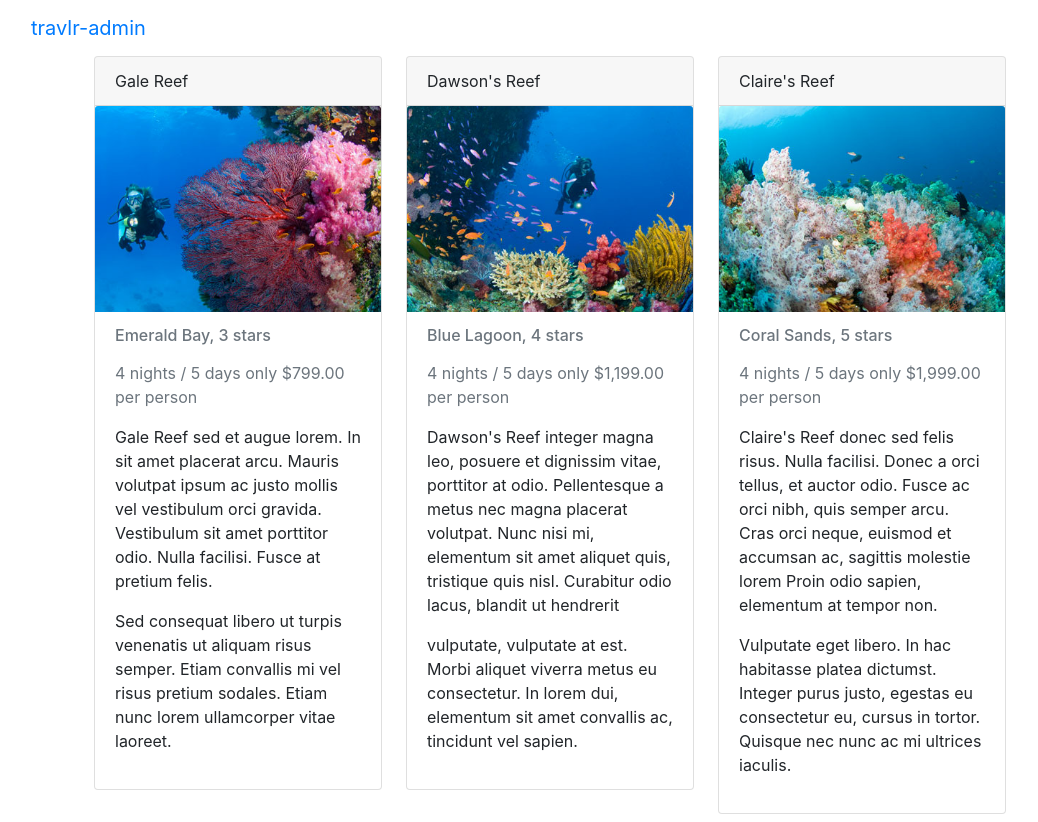
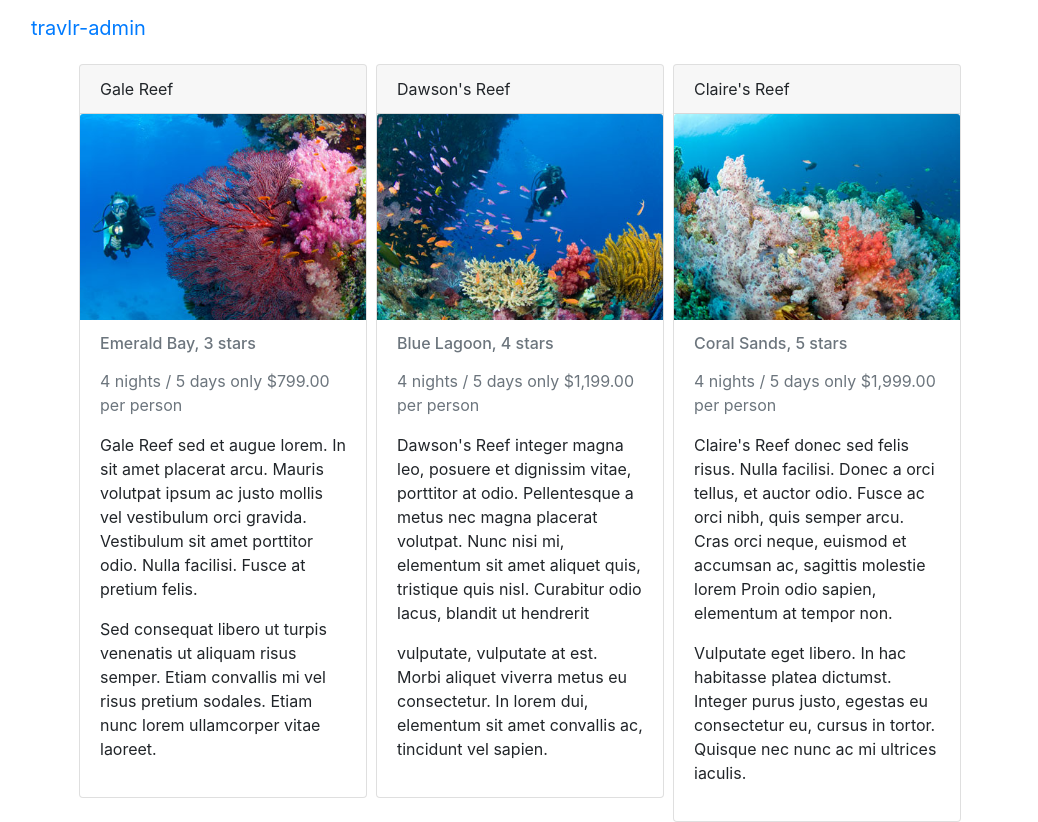
Before and after one commit to BStoller/CS465, an Angular app in the folder travlr/app_admin/: page / in a window 1280 px wide. Shown: the whole page, without its empty margins (0-1038 px from the left). Built offline with nearby package versions, Linux system fonts and the light colour scheme.

Commit message:
Component for trip-card

```diff
--- a/travlr/app_admin/src/app/app.module.ts
+++ b/travlr/app_admin/src/app/app.module.ts
@@ -3,11 +3,13 @@ import { NgModule } from '@angular/core';
 
 import { AppComponent } from './app.component';
 import { TripListingComponent } from './trip-listing/trip-listing.component';
+import { TripCardComponent } from './trip-card/trip-card.component';
 
 @NgModule({
   declarations: [
     AppComponent,
-    TripListingComponent
+    TripListingComponent,
+    TripCardComponent
   ],
   imports: [
     BrowserModule
--- /dev/null
+++ b/travlr/app_admin/src/app/trip-card/trip-card.component.html
@@ -0,0 +1,9 @@
+<div class="card ml-4" style="width: 18rem">
+  <div class="card-header">{{trip.name}}</div>
+  <img src="assets/images/{{trip.image}}" alt="trip thumbnail" class="card-img-top">
+  <div class="card-body">
+      <h6 class="card-subtitle mb-2 text-muted">{{trip.resort}}</h6>
+      <p class="card-subtitle mb-3 mt-3 text-muted">{{trip.length}} only {{trip.perPerson | currency:'USD':true}} per person</p>
+      <p class="card-text" [innerHTML]="trip.description"></p>
+  </div>
+</div>
--- /dev/null
+++ b/travlr/app_admin/src/app/trip-card/trip-card.component.ts
@@ -0,0 +1,17 @@
+import { Component, OnInit, Input } from '@angular/core';
+
+@Component({
+  selector: 'app-trip-card',
+  templateUrl: './trip-card.component.html',
+  styleUrls: ['./trip-card.component.css']
+})
+export class TripCardComponent implements OnInit {
+
+  @Input('trip') trip:any;
+
+  constructor() { }
+
+  ngOnInit() {
+  }
+
+}
--- a/travlr/app_admin/src/app/trip-listing/trip-listing.component.html
+++ b/travlr/app_admin/src/app/trip-listing/trip-listing.component.html
@@ -1,14 +1,6 @@
 <!-- <pre>{{trips | json}}</pre> -->
 <div class="row">
     <div *ngFor="let trip of trips">
-        <div class="card ml-4" style="width: 18rem">
-            <div class="card-header">{{trip.name}}</div>
-            <img src="assets/images/{{trip.image}}" alt="trip thumbnail" class="card-img-top">
-            <div class="card-body">
-                <h6 class="card-subtitle mb-2 text-muted">{{trip.resort}}</h6>
-                <p class="card-subtitle mb-3 mt-3 text-muted">{{trip.length}} only {{trip.perPerson | currency:'USD':true}} per person</p>
-                <p class="card-text" [innerHTML]="trip.description"></p>
-            </div>
-        </div>
+        <app-trip-card [trip]="trip" class="card-deck mt-2"></app-trip-card>
     </div>
 </div>
```
Also changed, not shown: travlr/app_admin/src/app/app.component.html (+4 -4 lines), travlr/app_admin/src/app/trip-card/trip-card.component.css (added).
